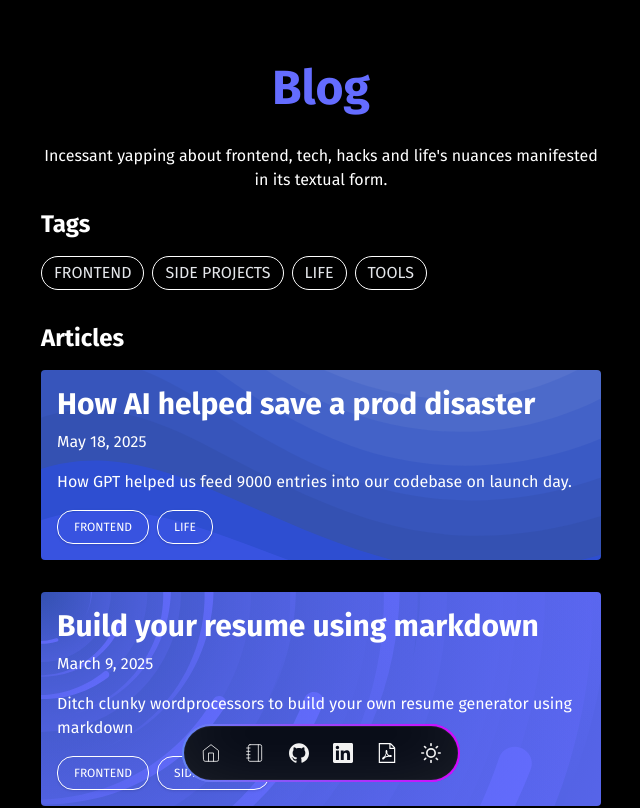
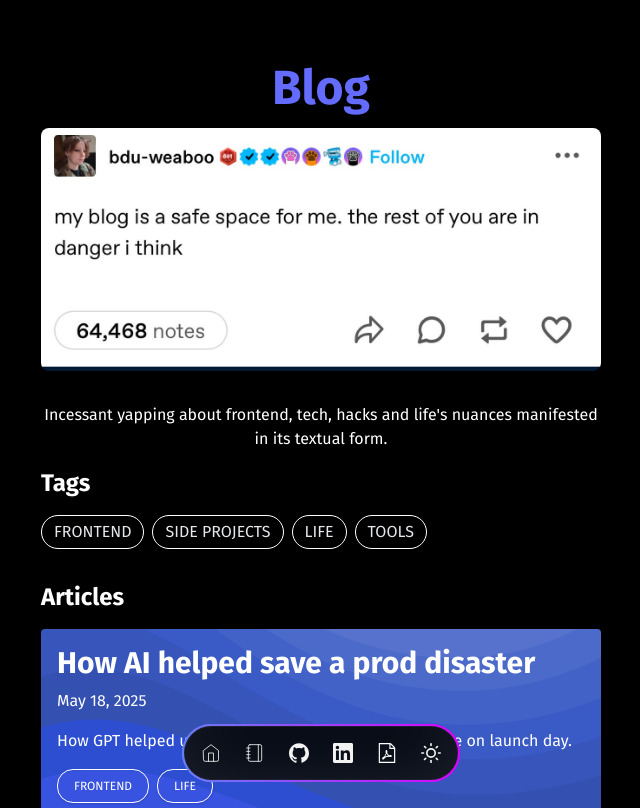
Before and after one commit to allanmosesfernandes/portfolio2025, a Next.js app: page /blog in a window 1280 px wide. Shown: the top 808 px of the page, without its empty margins (319-959 px from the left). Built offline with nearby package versions, Linux system fonts and the light colour scheme.

Commit message:
feat: add safe space image to blog and adjust layout margin

```diff
--- a/src/app/blog/BlogClient.jsx
+++ b/src/app/blog/BlogClient.jsx
@@ -6,6 +6,8 @@ import React, { useState, useMemo } from 'react';
 import Link from 'next/link';
 import { formatDate } from '../utils';
 import { backgroundColors } from '@/utils/utils';
+import safespace from '@/app/assets/safe-space.jpeg';
+import Image from 'next/image';
 
 /**
  * Client Component: Handles interactivity and state.
@@ -37,11 +39,11 @@ const BlogClient = ({ allPostsData, allTags }) => {
             <h2 className="font-bold text-pantone sm:text-5xl text-3xl flex items-center justify-center">
                 Blog
             </h2>
+            <Image src={safespace} alt="Safe Space" className="w-full h-auto mt-4 rounded-lg" />
             <p className="sm:mt-8 mt-4 justify-center text-center">
                 Incessant yapping about frontend, tech, hacks and life's nuances manifested in its
                 textual form.
             </p>
-
             {/* Display All Tags */}
             <div className="mt-4">
                 <h3 className="text-2xl font-semibold mb-4">Tags</h3>
--- a/src/app/blog/layout.js
+++ b/src/app/blog/layout.js
@@ -3,7 +3,7 @@ import { FloatingMenu } from '@/components/floatingMenu';
 export default function RootLayout({ children }) {
     return (
         <>
-            <div className="max-w-2xl mt-16 mb-20 mx-auto sm:px-5 px-0 bg-white dark:bg-black space-y-4 font-sans text-black dark:text-white">
+            <div className="max-w-2xl mt-md-16 mt-4 mb-20 mx-auto sm:px-5 px-0 bg-white dark:bg-black space-y-4 font-sans text-black dark:text-white">
                 {children}
                 <FloatingMenu />
             </div>
```
Also changed, not shown: src/app/assets/safe-space.jpeg (added).
